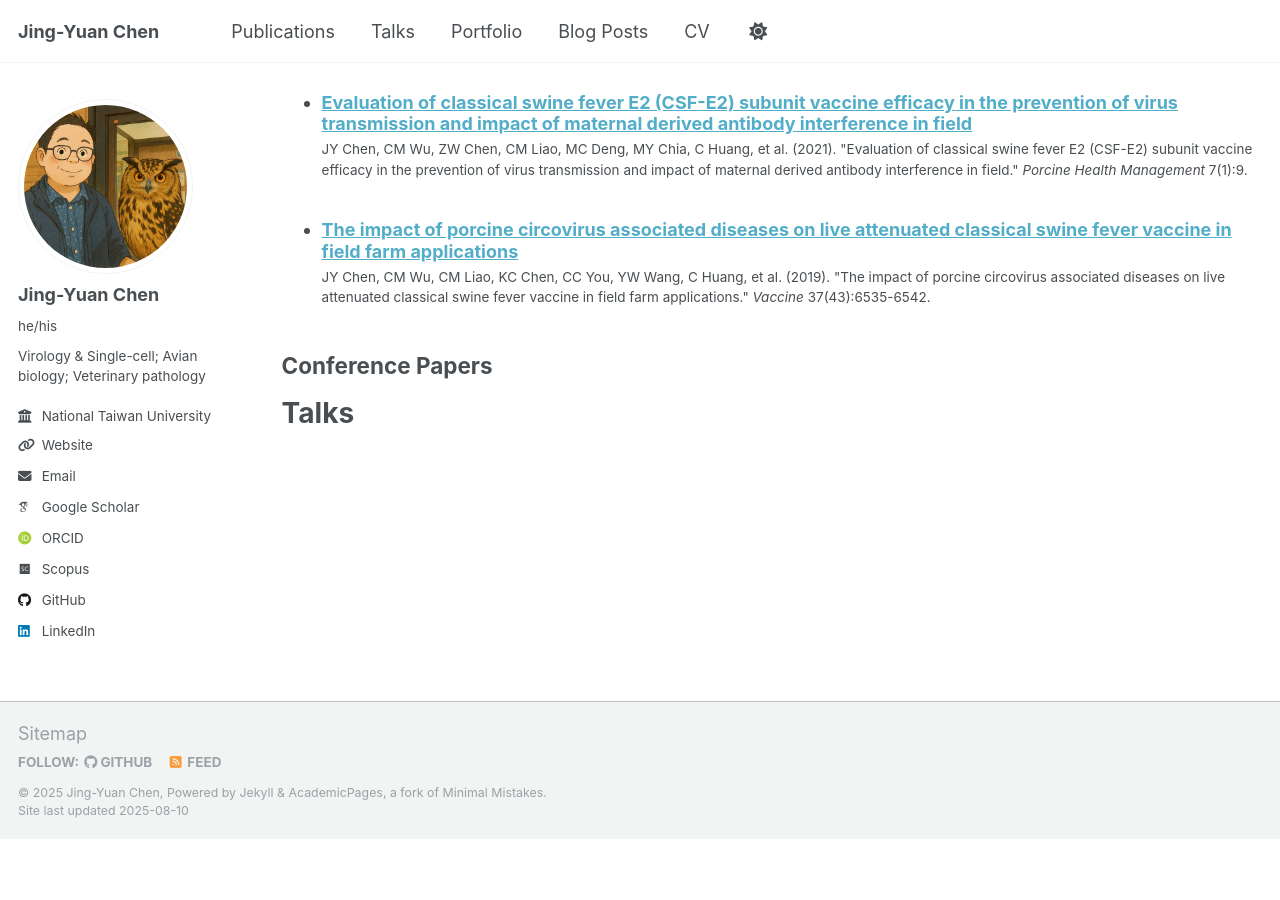
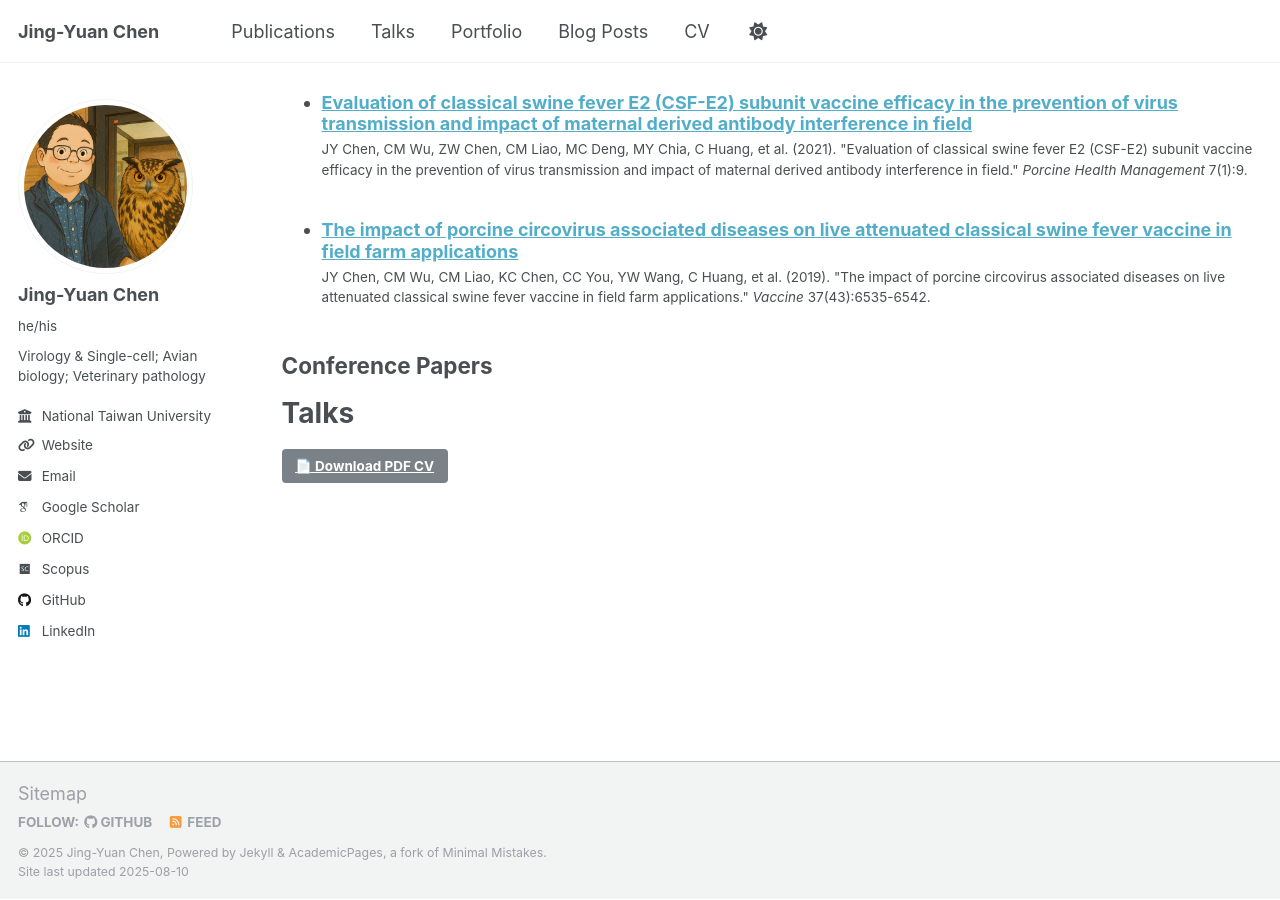
Before and after one commit to jychen74/jychen74.github.io, a Jekyll site: the page built from _pages/cv.md, in a window 1280 px wide and 900 px high, scrolled down 1838 px. Built offline with Jekyll 4.4.1, drawn with Linux system fonts in a browser that asks for light colours; some web fonts are replaced; a script that is not in the unit is left out; before the commit the page ends 2677 px from its top, so only the background shows below that.

Commit message:
cv and generate pdf

```diff
--- a/_pages/cv.md
+++ b/_pages/cv.md
@@ -74,7 +74,9 @@ redirect_from:
     {% include archive-single-talk-cv.html  %}
   {% endfor %}</ul>
 
-<link rel="stylesheet" href="/assets/css/print.css" media="print">
+<a href="/files/CV_Jing-Yuan_Chen.pdf" class="btn" download>
+  📄 Download PDF CV
+</a>
 
 <!--Teaching
 
```
Also changed, not shown: .github/workflows/generate-cv-pdf.yml.
